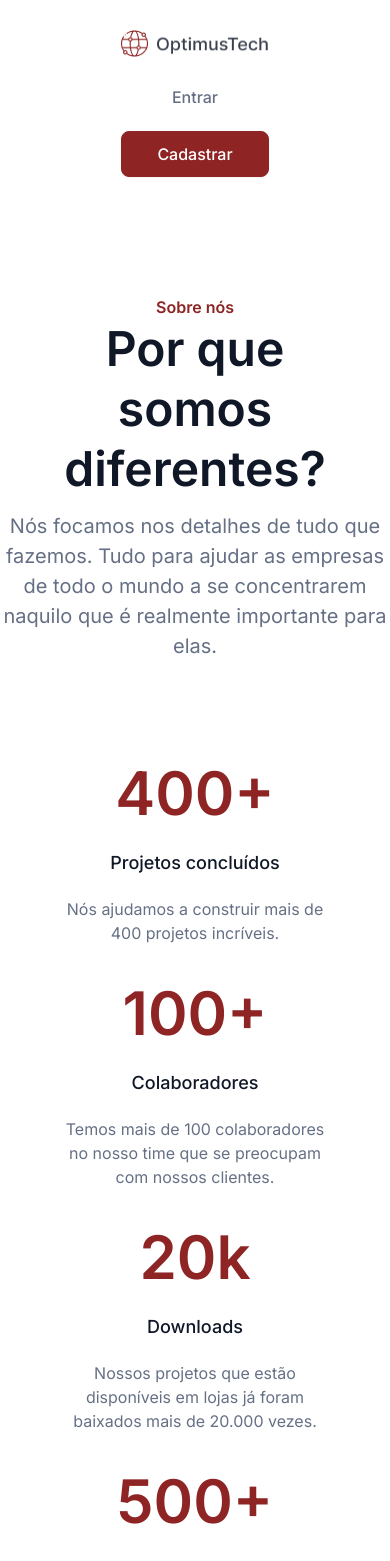
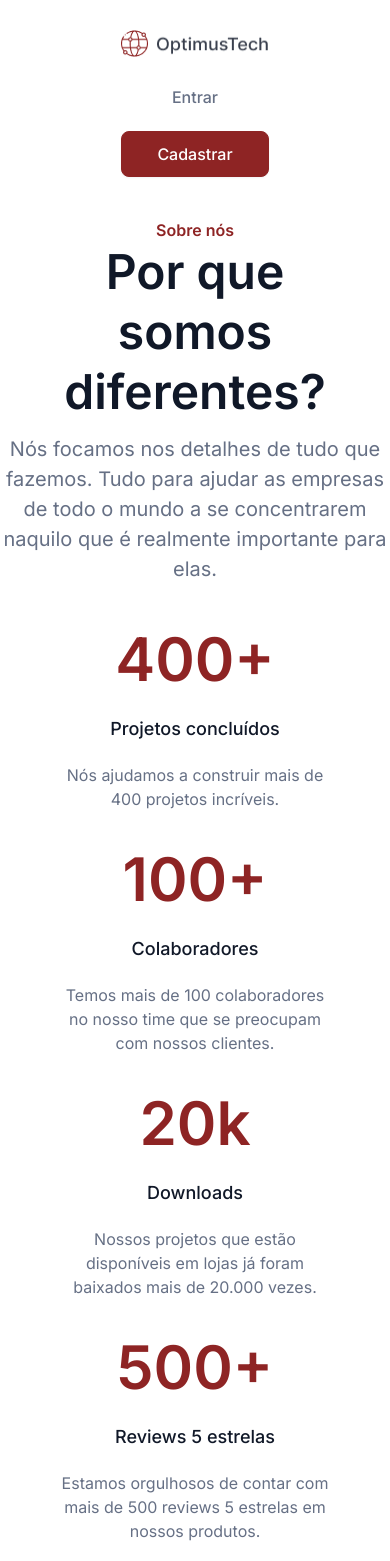
Before and after one commit to esa1715/optimustech-react, a React (Create React App) app: page / in a window 390 px wide. Shown: the top 1561 px of the page. Built offline with nearby package versions, Linux system fonts and the light colour scheme.

Commit message:
Padding adjust

```diff
--- a/src/componentes/Cabecalho/Cabecalho.css
+++ b/src/componentes/Cabecalho/Cabecalho.css
@@ -45,8 +45,8 @@
     color: #667085;
 }
 
-/* @media screen and (max-width: 1024px){
+@media screen and (max-width: 1024px){
     .cabecalho {
-
+        padding: 5% 0;
     }
-} */
+}
--- a/src/componentes/Metricas/Metricas.css
+++ b/src/componentes/Metricas/Metricas.css
@@ -26,6 +26,7 @@
     .metricas__container {
         width: 100%;
         gap: 32px;
+        padding: 5% 0;
     }
 
     .metricas__content {
--- a/src/componentes/Navbar/Navbar.css
+++ b/src/componentes/Navbar/Navbar.css
@@ -88,6 +88,7 @@
 
     .navbar {
         height: 198.5px;
+        padding: 5% 0;
     }
 
     .navbar__container {
```
